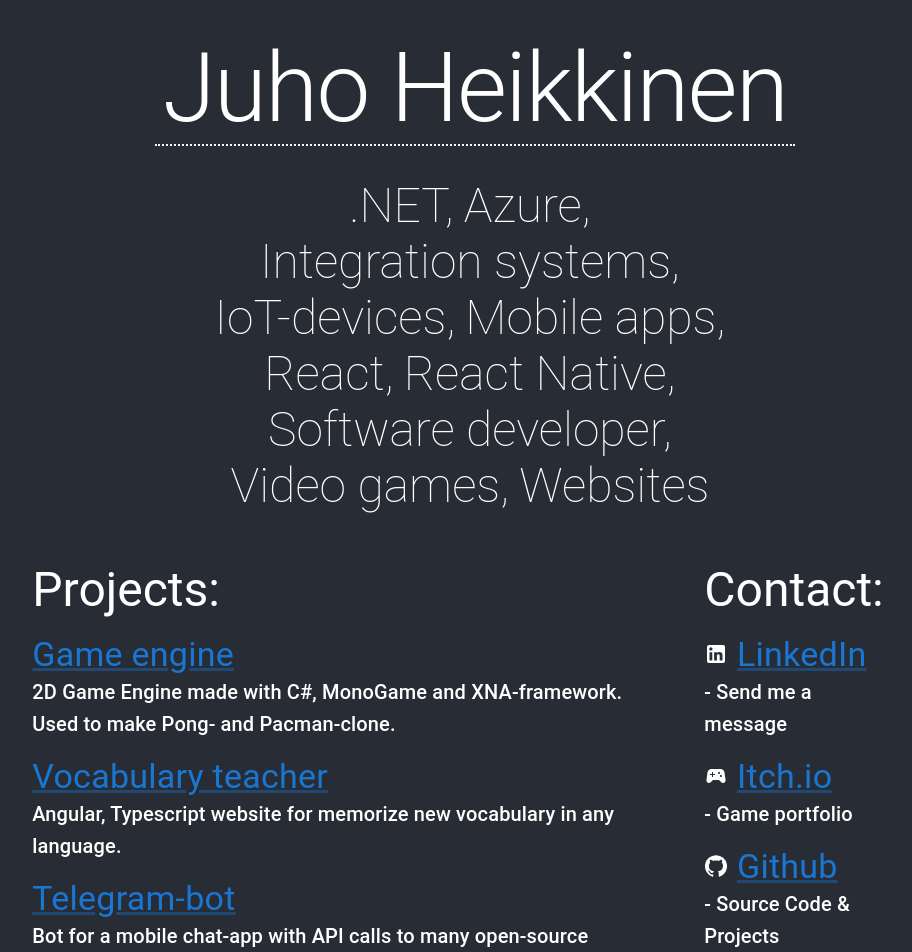
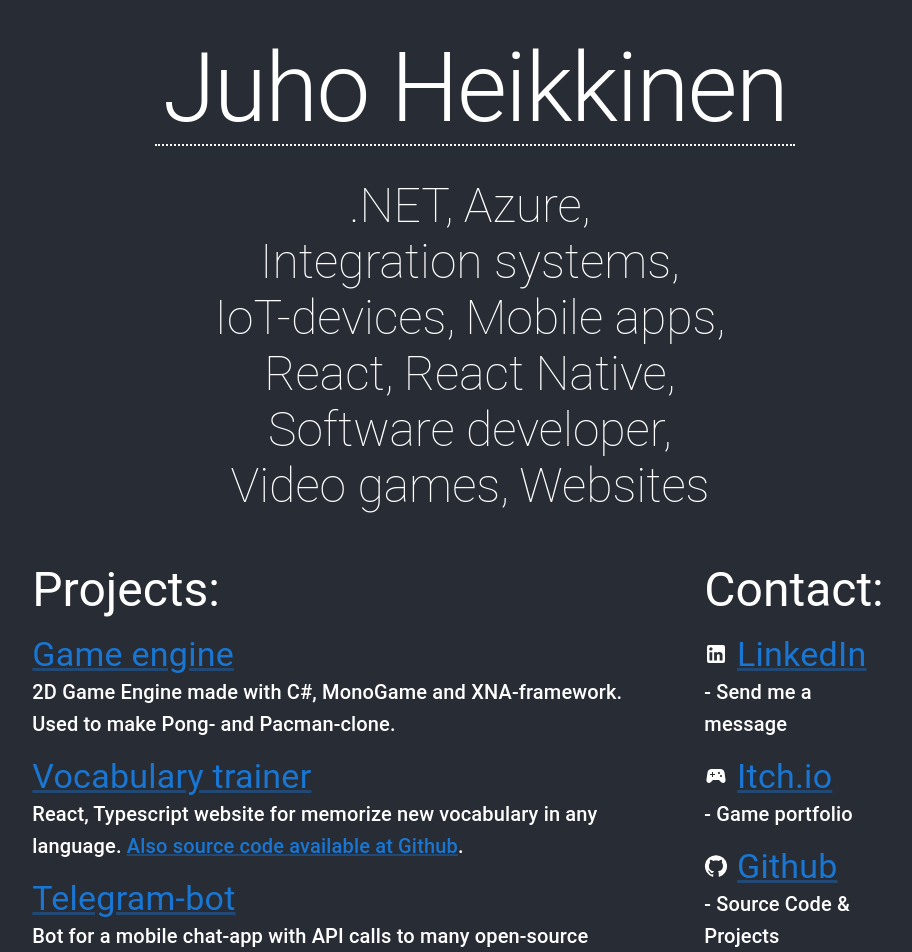
Before and after one commit to Crare/crare.github.io, a React (Create React App) app in the folder my-app/: page / in a window 1280 px wide. Shown: the top 952 px of the page, without its empty margins (165-1077 px from the left). Built offline with nearby package versions, Linux system fonts and the light colour scheme.

Commit message:
update vocabulary app links

```diff
--- a/my-app/src/pages/home/Home.tsx
+++ b/my-app/src/pages/home/Home.tsx
@@ -111,14 +111,14 @@
           </Typography>
           <Typography variant="h4" mb={2}>
             <Link
-              href="https://github.com/Crare/VocabularyTeacher"
+              href="https://crare.github.io/vocabulary-app?ref=githubpages"
               target="_blank"
             >
-              Vocabulary teacher
+              Vocabulary trainer
             </Link>
             <Typography variant="h6">
-              Angular, Typescript website for memorize new vocabulary in any
-              language.
+              React, Typescript website for memorize new vocabulary in any
+              language. <Link href="https://github.com/Crare/vocabulary-app" target="_blank">Also source code available at Github</Link>.
             </Typography>
           </Typography>
           <Typography variant="h4" mb={2}>
```
